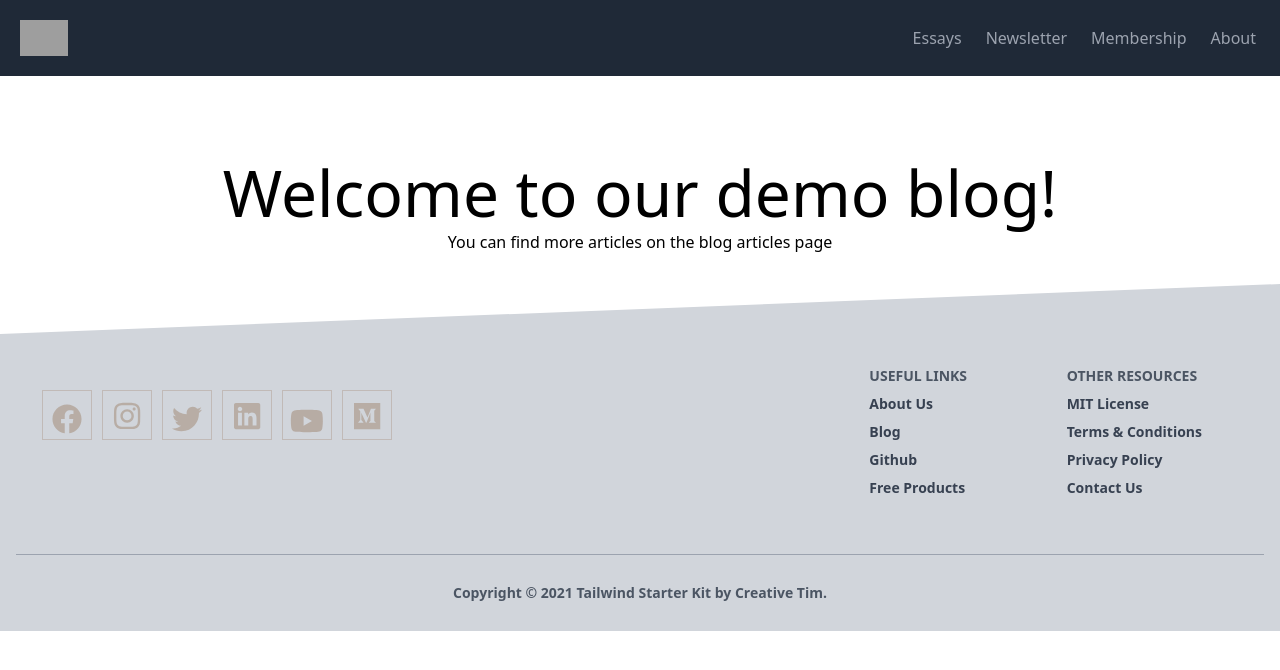
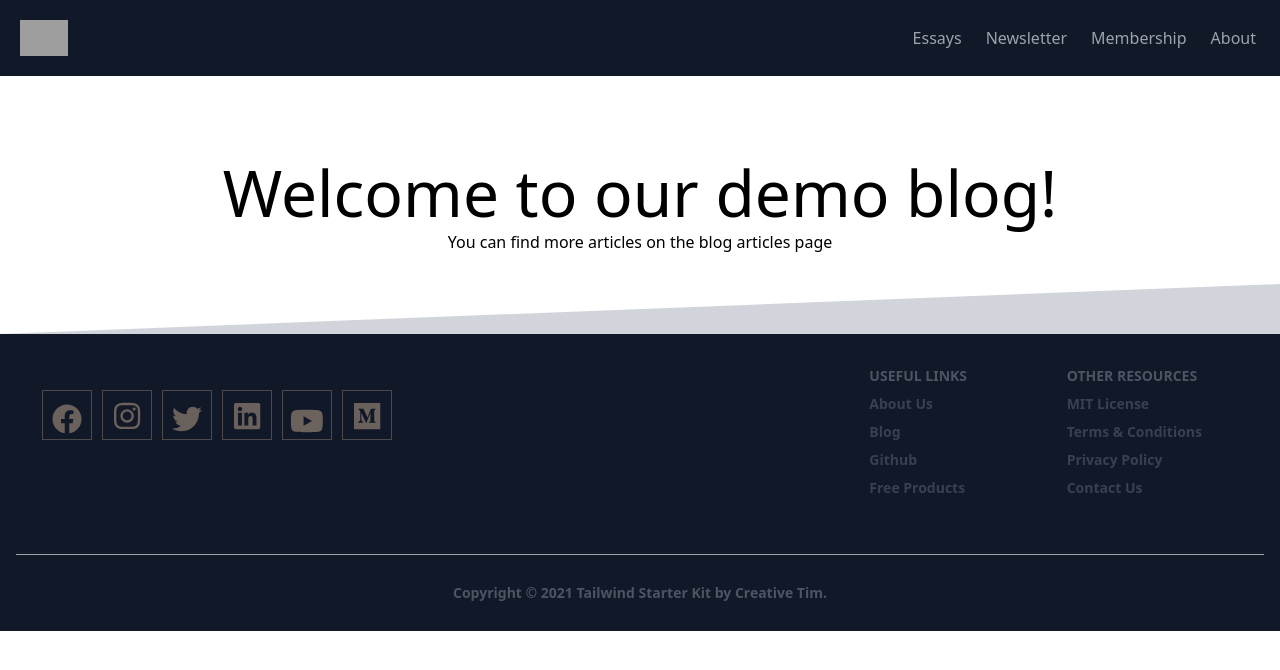
Before and after one commit to TRahulSam1997/realm-frontend-v2, a Next.js app: page / in a window 1280 px wide. Shown: the top 670 px of the page. Built offline with nearby package versions, Linux system fonts and the light colour scheme; grey boxes are pictures that could not be loaded.

Commit message:
header and footer update

```diff
--- a/src/components/layout/footer/index.js
+++ b/src/components/layout/footer/index.js
@@ -2,7 +2,7 @@ import SocialIcons from './social/index'
 
 const Footer = () => {
     return (
-      <footer className="relative bg-gray-300 pt-8 pb-6">
+      <footer className="relative bg-gray-900 pt-8 pb-6">
       <div
         className="bottom-auto top-0 left-0 right-0 w-full absolute pointer-events-none overflow-hidden -mt-20"
         style={{ height: "80px" }}
--- a/src/components/layout/header/nav.js
+++ b/src/components/layout/header/nav.js
@@ -2,7 +2,7 @@ import Link from 'next/link'
 
 const Nav = () => {
     return (
-        <nav className="flex items-center bg-gray-800 p-3 flex-wrap">
+        <nav className="flex items-center bg-gray-900 p-3 flex-wrap">
         <a href="#" className="p-2 mr-4 inline-flex items-center">
             <Link href="/">
 					<a>
@@ -11,7 +11,7 @@ const Nav = () => {
 			</Link>
         </a>
         <button
-            className="text-white inline-flex p-3 hover:bg-gray-900 rounded lg:hidden ml-auto hover:text-white outline-none nav-toggler"
+            className="text-white inline-flex p-3 hover:bg-black rounded lg:hidden ml-auto hover:text-white outline-none nav-toggler"
             data-target="#navigation"
         >
             <i className="material-icons">menu</i>
@@ -24,25 +24,25 @@ const Nav = () => {
                     className="lg:inline-flex lg:flex-row lg:ml-auto lg:w-auto w-full lg:items-center items-start  flex flex-col lg:h-auto"
                 >
                     <Link href={'/blog/'}>
-                        <a className="lg:inline-flex lg:w-auto w-full px-3 py-2 rounded text-gray-400 items-center justify-center hover:bg-gray-900 hover:text-white">
+                        <a className="lg:inline-flex lg:w-auto w-full px-3 py-2 rounded text-gray-400 items-center justify-center hover:bg-black hover:text-white">
                             <span>Essays</span>
                         </a>
                     </Link>
                     <a
                         href="#"
-                        className="lg:inline-flex lg:w-auto w-full px-3 py-2 rounded text-gray-400 items-center justify-center hover:bg-gray-900 hover:text-white"
+                        className="lg:inline-flex lg:w-auto w-full px-3 py-2 rounded text-gray-400 items-center justify-center hover:bg-black hover:text-white"
                     >
                         <span>Newsletter</span>
                     </a>
                     <a
                         href="#"
-                        className="lg:inline-flex lg:w-auto w-full px-3 py-2 rounded text-gray-400 items-center justify-center hover:bg-gray-900 hover:text-white"
+                        className="lg:inline-flex lg:w-auto w-full px-3 py-2 rounded text-gray-400 items-center justify-center hover:bg-black hover:text-white"
                     >
                         <span>Membership</span>
                     </a>
                     <a
                         href="#"
-                        className="lg:inline-flex lg:w-auto w-full px-3 py-2 rounded text-gray-400 items-center justify-center hover:bg-gray-900 hover:text-white"
+                        className="lg:inline-flex lg:w-auto w-full px-3 py-2 rounded text-gray-400 items-center justify-center hover:bg-black hover:text-white"
                     >
                         <span>About</span>
                     </a>
```
Also changed, not shown: src/components/layout/footer/social/index.js (indentation only).
